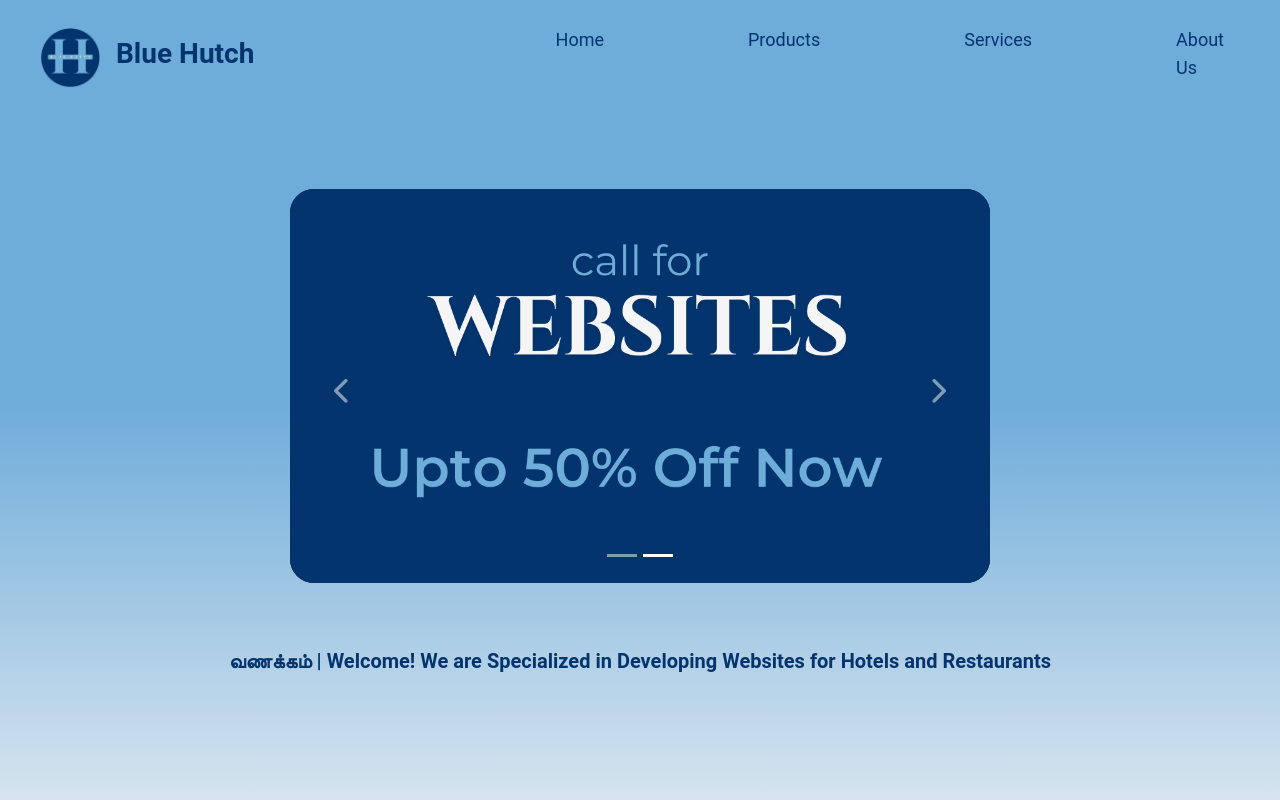
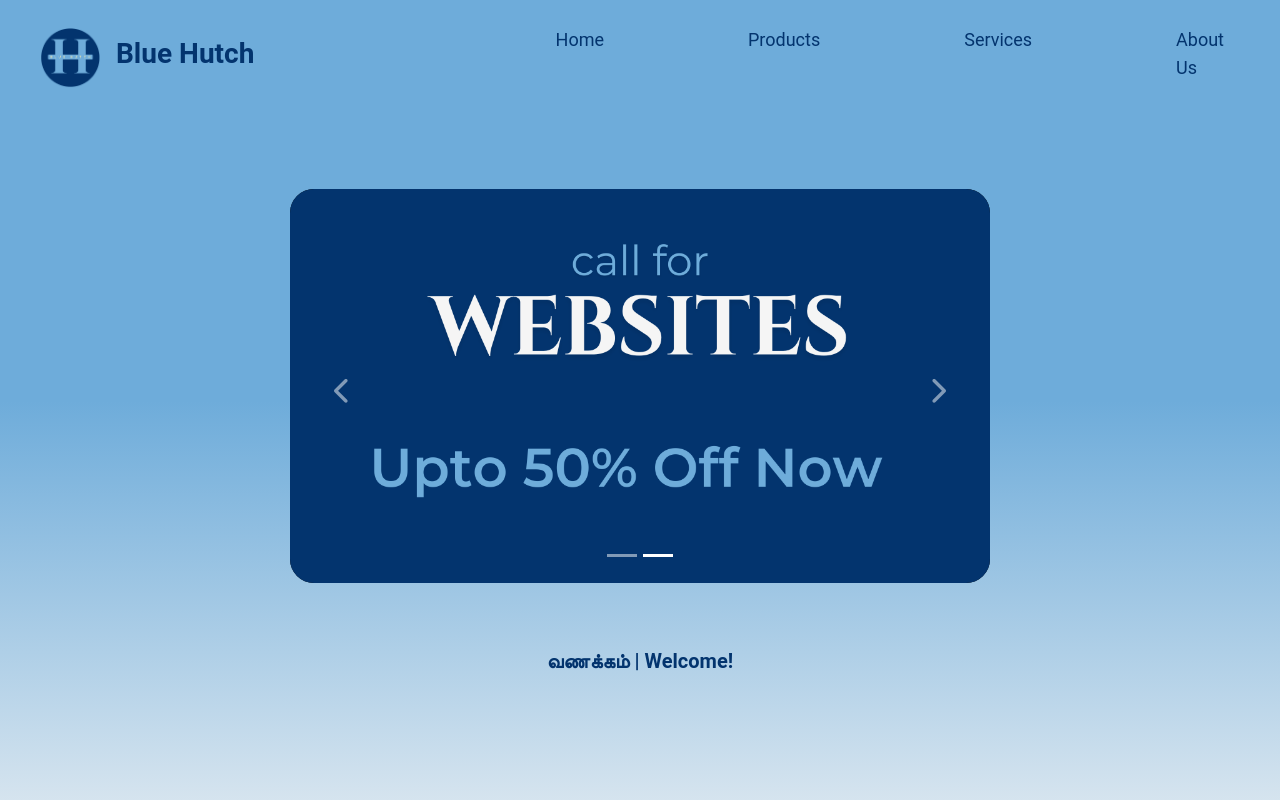
Before and after one commit to Hari-GS/blue-hutch-notice, a React (Vite) app: page / in a window 1280 px wide. Shown: the top 800 px of the page. Built offline with nearby package versions, Linux system fonts and the light colour scheme.

Commit message:
changed from restaurant to general

```diff
--- a/src/pages/Hero.jsx
+++ b/src/pages/Hero.jsx
@@ -30,7 +30,7 @@ function Hero  () {
 
       </div>
       <div className="text-center md:px-0 px-2">
-        <h1 className="text-[#03346E] font-bold text-xl ">வணக்கம் | Welcome! We are Specialized in Developing Websites for Hotels and Restaurants</h1>
+        <h1 className="text-[#03346E] font-bold text-xl ">வணக்கம் | Welcome! </h1>
       </div>
     </div>
     <About/>
```
